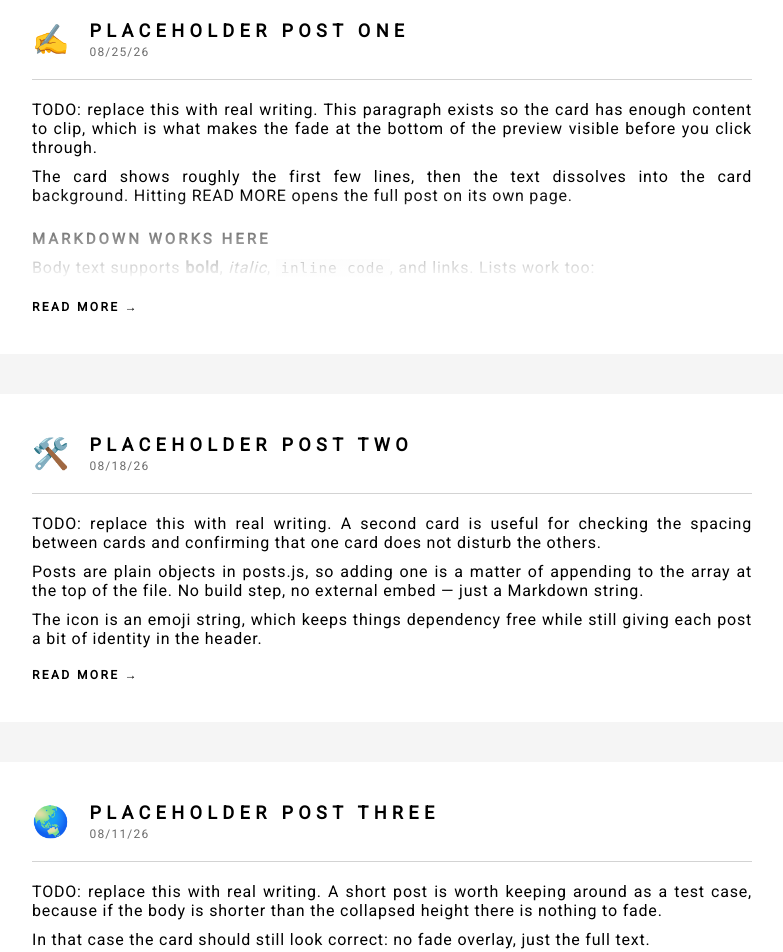
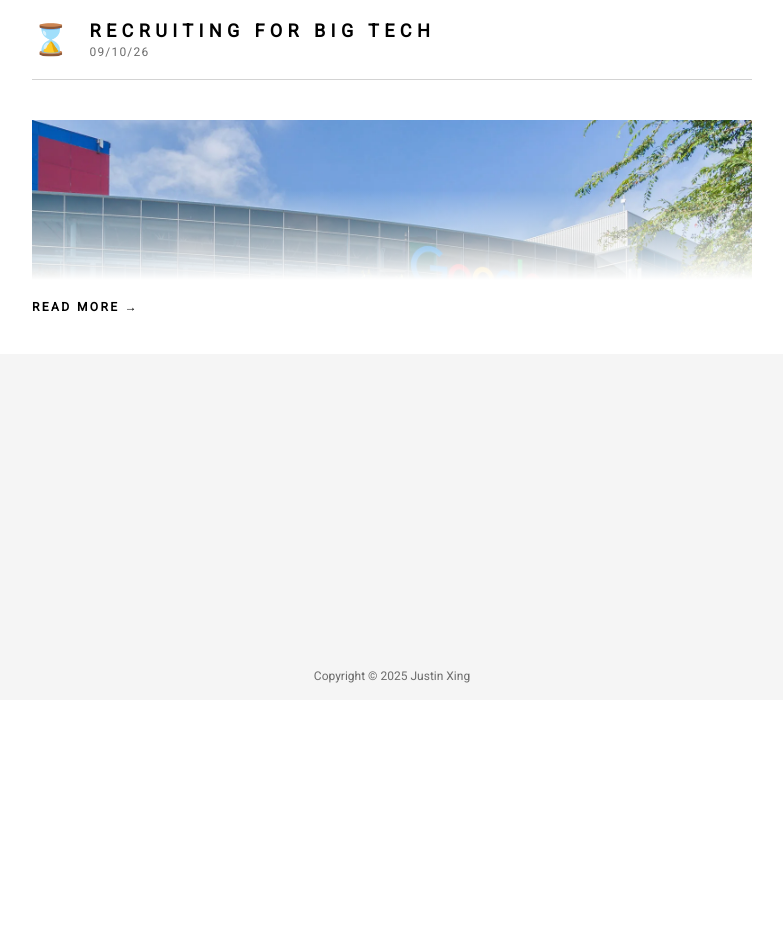
Before and after one commit to justin-xing/justin-xing.github.io, a React (Create React App) app in the folder frontend/: page /blog in a window 1280 px wide. Shown: the part 100-1052 px from the top of the page, without its empty margins (248-1031 px from the left). After the commit the page ends 800 px from the top, so only its background shows below. Built offline with nearby package versions, Linux system fonts and the light colour scheme; the HTML template or start-up script is replaced by a standard one.

Commit message:
Add first blog post: Recruiting for big tech (#7)
Replaces the three placeholder posts with first blog post on recruiting for big tech

Also remove full uppercase from headings

```diff
--- a/frontend/src/pages/blog/BlogPost.module.css
+++ b/frontend/src/pages/blog/BlogPost.module.css
@@ -101,7 +101,6 @@
   font-size: 15px;
   font-weight: bold;
   letter-spacing: 0.2em;
-  text-transform: uppercase;
   text-align: left;
   margin: 25px 0 10px;
 }
--- a/frontend/src/pages/blog/components/BlogCard.module.css
+++ b/frontend/src/pages/blog/components/BlogCard.module.css
@@ -75,7 +75,6 @@
   font-size: 15px;
   font-weight: bold;
   letter-spacing: 0.2em;
-  text-transform: uppercase;
   text-align: left;
   margin: 25px 0 10px;
 }
--- a/frontend/src/pages/blog/posts.js
+++ b/frontend/src/pages/blog/posts.js
@@ -2,69 +2,61 @@
 // on the page, same as NEWS_ENTRIES in pages/about/components/NewsCard.js.
 //
 // `body` is Markdown: **bold**, _italic_, [links](https://example.com),
-// ## headings, - lists, `code`, > quotes, and ![alt](/blog-images/foo.jpg)
-// for images (put the file in public/blog-images/).
+// ## headings, - lists, `code`, > quotes.
+//
+// Images: put the file in src/assets/blog-images/, import it at the top of
+// this file, and interpolate it into the body. The import is what lets the
+// build fingerprint the file; a bare relative path in Markdown is only text
+// and will 404.
+//
+//   import photo from "../../assets/blog-images/photo.webp";
+//   body: `![Description of the photo](${photo})`
 //
 // Keep the Markdown flush against the left margin. Indenting a line by four
 // spaces makes it a code block, which is rarely what you meant.
 
+import googleplex from "../../assets/blog-images/googleplex.webp";
+
 export const POSTS = [
   {
-    id: "placeholder-one",
-    icon: "✍️",
-    title: "Placeholder Post One",
-    date: "08/25/26",
+    id: "recruiting-for-big-tech",
+    icon: "⌛",
+    title: "Recruiting for big tech",
+    date: "09/10/26",
     body: `
-TODO: replace this with real writing. This paragraph exists so the card has
-enough content to clip, which is what makes the fade at the bottom of the
-preview visible before you click through.
+![The Googleplex](${googleplex})
 
-The card shows roughly the first few lines, then the text dissolves into the
-card background. Hitting READ MORE opens the full post on its own page.
+I often get asked for advice on breaking into the fantastical land of big tech SWE. I always end up giving the same spiel, so I figured I’d take the time to write it down.
 
-## Markdown works here
+### Work small, see big
 
-Body text supports **bold**, _italic_, \`inline code\`, and
-[links](https://example.com). Lists work too:
+If starting from scratch, you should first get work experience at a smaller, local company.
 
-- First item
-- Second item
-- Third item
+Of course, it'll be good for your resume, so it’ll be easier to recruit for big tech afterwards.
 
-> And block quotes, for when you are quoting someone.
+But also, big tech companies operate in their own bubbles. Each company does their work in a certain way, and processes are much more rigid - you must adhere to them. If you were to join, say, Amazon, as your first work experience, you wouldn't get the opportunity to gain an understanding of what the typical workflow is across the industry, and why Amazon might be opinionated in doing things a certain way.
 
-TODO: delete this post once there is something real to put here.
-`,
-  },
-  {
-    id: "placeholder-two",
-    icon: "🛠️",
-    title: "Placeholder Post Two",
-    date: "08/18/26",
-    body: `
-TODO: replace this with real writing. A second card is useful for checking the
-spacing between cards and confirming that one card does not disturb the others.
+But if you came from outside with a fresh perspective, you'd have a better idea of whats going on - you might even be able to identify ways Amazon could change things for the better!
+So don’t look at working smaller roles as a *‘rung on the ladder’*, but rather as an opportunity to learn and enrich your world-view - often with equally talented engineers!
 
-Posts are plain objects in posts.js, so adding one is a matter of appending to
-the array at the top of the file. No build step, no external embed — just a
-Markdown string.
+### Bare minimum DSA
 
-The icon is an emoji string, which keeps things dependency free while still
-giving each post a bit of identity in the header.
-`,
-  },
-  {
-    id: "placeholder-three",
-    icon: "🌏",
-    title: "Placeholder Post Three",
-    date: "08/11/26",
-    body: `
-TODO: replace this with real writing. A short post is worth keeping around as a
-test case, because if the body is shorter than the collapsed height there is
-nothing to fade.
+You’ll want to go through the [Blind 75](https://leetcode.com/problem-list/oizxjoit/) Leetcode problems. Build an intuition for their solutions rather than memorizing the solutions. See the process that [Neetcode](https://www.youtube.com/@NeetCode/videos) goes through in his videos - notice his lengthy planning phase, and clear verbal communication of his ideas.
 
-In that case the card should still look correct: no fade overlay, just the full
-text.
+I must emphasize - do **NOT** memorize solutions. It’ll only take up mental space. Focus on the thought process. For practice, I’ll often even just read a problem and plan its solution, but not actually implement it. To this day, I only have [53 solutions](https://leetcode.com/u/justinxing/) actually submitted…
+
+If you can hit this technical bar, you’ll be well off for most (intern level) interviews.
+
+### Be a person
+
+No one wants to work with a boring SWE. So go out and have fun with your friends! Interviewers are just as much looking for a person they’ll find pleasant to work with.
+
+---
+
+As long as companies continue to just ask DSA, these core skills will be really all you need!
+
+But please note - this guide was just for getting your foot in the door - the actual job that comes afterwards will demand more.
+
 `,
   },
 ];
```
Also changed, not shown: frontend/src/assets/blog-images/googleplex.webp (added).
